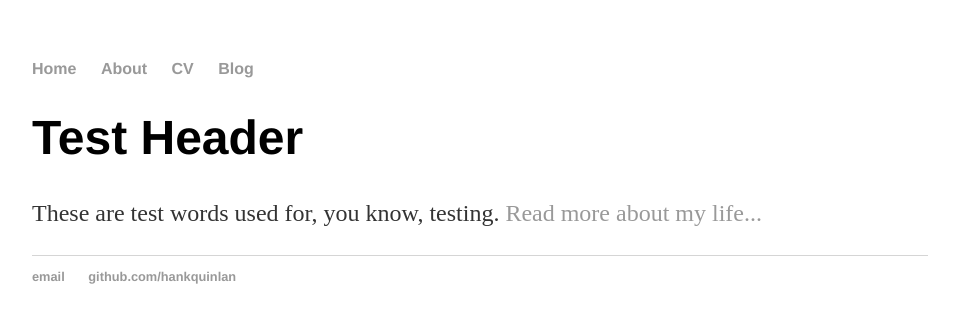
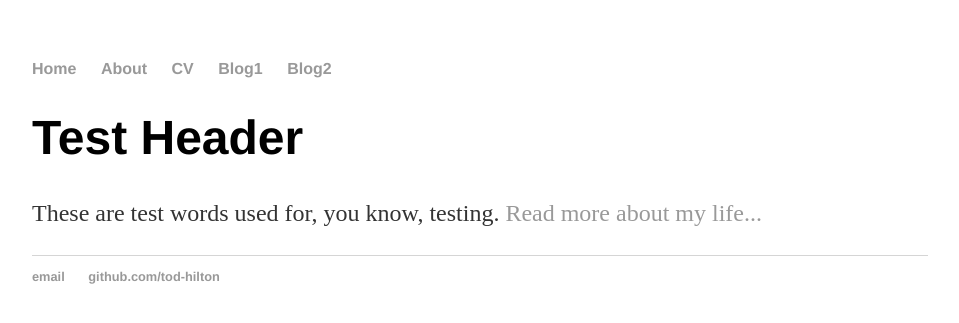
Before and after one commit to HiltonTod/testing, a Jekyll site: the page built from index.html, in a window 1280 px wide. Shown: the top 323 px of the page, without its empty margins (160-1119 px from the left). Built offline with Jekyll 4.4.1, drawn with Linux system fonts in a browser that asks for light colours.

Commit message:
Update default.html

```diff
--- a/_layouts/default.html
+++ b/_layouts/default.html
@@ -12,7 +12,8 @@
 	        		<li><a href="/">Home</a></li>
 		        	<li><a href="/about">About</a></li>
 	        		<li><a href="/cv">CV</a></li>
-	        		<li><a href="/blog">Blog</a></li>
+	        		<li><a href="/blog">Blog1</a></li>
+	        		<li><a href="/blog2">Blog2</a></li>
 	    		</ul>
 			</nav>
 			<div class="container">
@@ -22,8 +23,8 @@
 			</div><!-- /.container -->
 			<footer>
 	    		<ul>
-	        		<li><a href="mailto:hankquinlanhub@gmail.com">email</a></li>
-	        		<li><a href="https://github.com/hankquinlan">github.com/hankquinlan</a></li>
+	        		<li><a href="mailto:boodooldee@gmail.com">email</a></li>
+	        		<li><a href="https://github.com/tod-hilton">github.com/tod-hilton</a></li>
 				</ul>
 			</footer>
 		</body>
```
